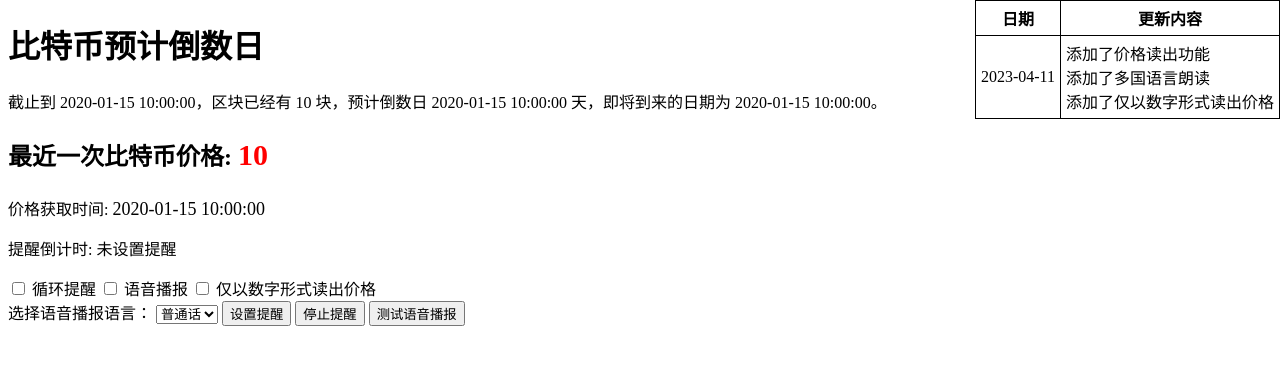
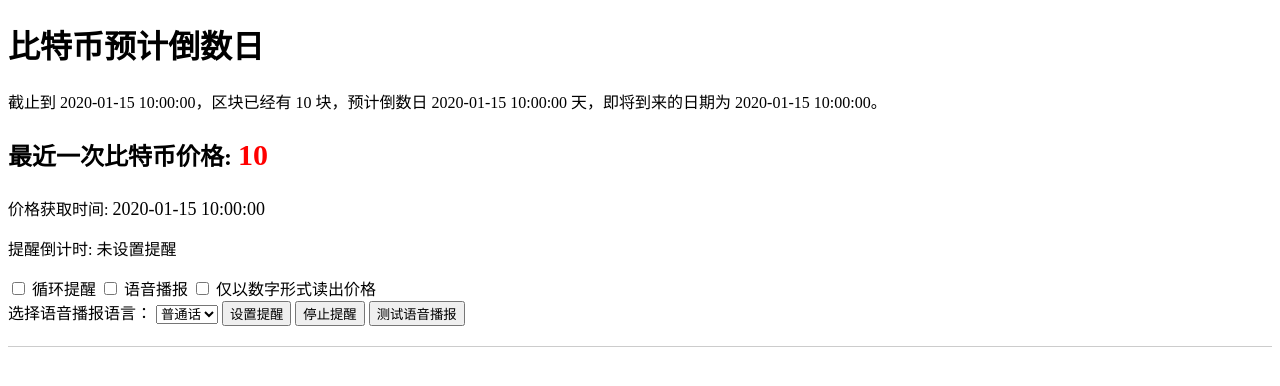
Before and after one commit to lanlicyuen/Flask, a Flask app: template Btc/templates/index.html in a window 1280 px wide. Shown: the top 386 px of the page. Run offline with Flask 3, Linux system fonts and the light colour scheme; the template is opened without the code that fills it: most values are stand-ins (such as "Sample title", 1, 10 or a date in 2020).

Commit message:
更新分割线

```diff
--- /dev/null
+++ b/Btc/templates/css/style.css
@@ -0,0 +1,19 @@
+
+.update-table {
+    position: absolute;
+    top: 0;
+    right: 0;
+    border-collapse: collapse;
+}
+.update-table th, .update-table td {
+    border: 1px solid black;
+    padding: 5px;
+    font-size: 18px; /* 调整字体大小 */
+    font-weight: bold; /* 字体加粗 */
+}
+hr {
+    border: none; /* 移除默认边框 */
+    height: 1px; /* 设置分割线高度 */
+    background-color: #ccc; /* 设置分割线颜色 */
+    margin: 20px 0; /* 设置上下边距 */
+}
--- a/Btc/templates/index.html
+++ b/Btc/templates/index.html
@@ -1,9 +1,11 @@
+
 <!DOCTYPE html>
 <html lang="en">
 <head>
     <meta charset="UTF-8">
     <meta name="viewport" content="width=device-width, initial-scale=1.0">
     <title>比特币预计倒数日</title>
+    <link rel="stylesheet" href="css/style.css">
 </head>
 <body>
     <h1>比特币预计倒数日</h1>
@@ -31,44 +33,10 @@
     <button onclick="openSettings()">设置提醒</button>
     <button onclick="stopReminder()">停止提醒</button>
 
-
     <script src="{{ url_for('static', filename='script.js') }}"></script>
 
     <button onclick="testSpeech()">测试语音播报</button>
-<script>
-function testSpeech() {
-    var msg = new SpeechSynthesisUtterance('Hello, world!');
-    window.speechSynthesis.speak(msg);
-}
-</script>
-<style>
-    .update-table {
-        position: absolute;
-        top: 0;
-        right: 0;
-        border-collapse: collapse;
-    }
-    .update-table th, .update-table td {
-        border: 1px solid black;
-        padding: 5px;
-    }
-</style>
 
-<table class="update-table">
-    <tr>
-        <th>日期</th>
-        <th>更新内容</th>
-    </tr>
-    <tr>
-        <td>2023-04-11</td>
-        <td>
-            添加了价格读出功能<br>
-            添加了多国语言朗读<br>
-            添加了仅以数字形式读出价格
-        </td>
-    </tr>
-    <!-- 根据需要添加更多行 -->
-</table>
-
+    <hr>
 </body>
 </html>
```
Also changed, not shown: Btc/static/script.js (line endings or trailing spaces).
